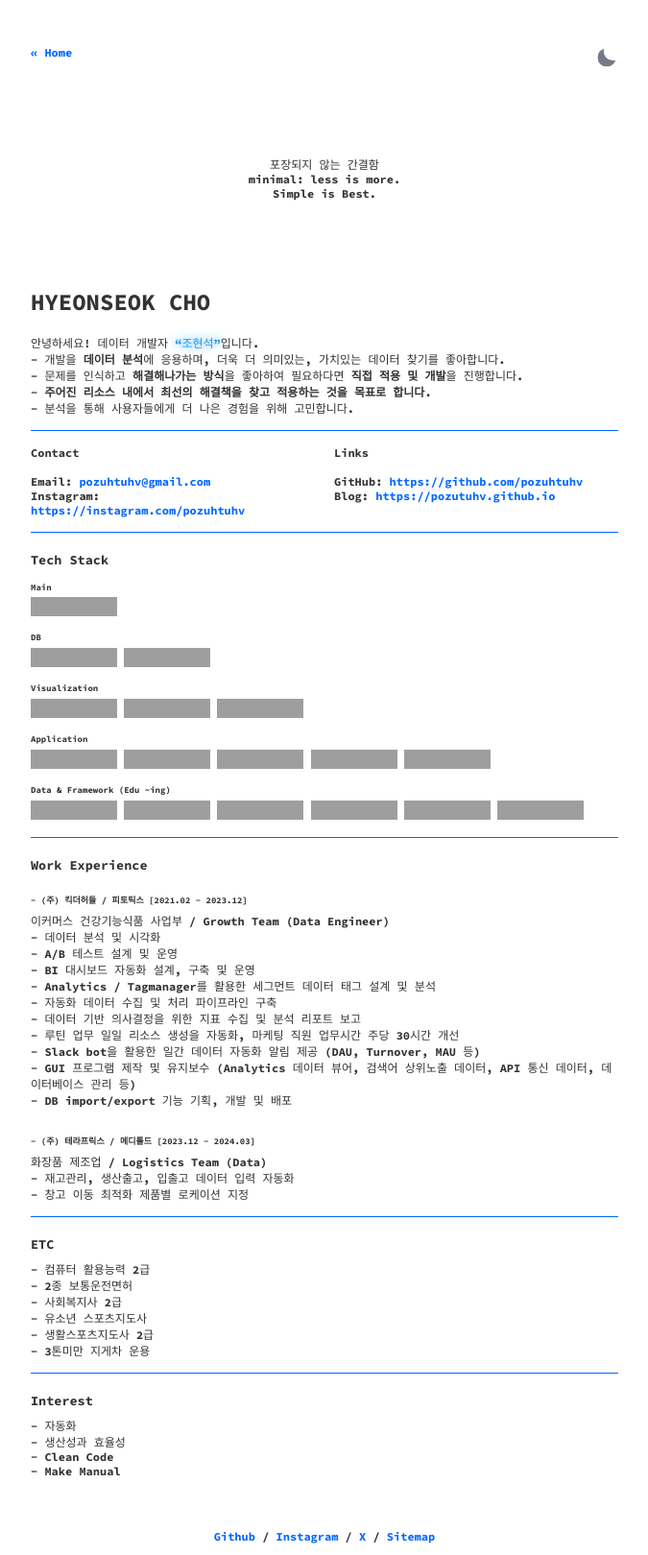
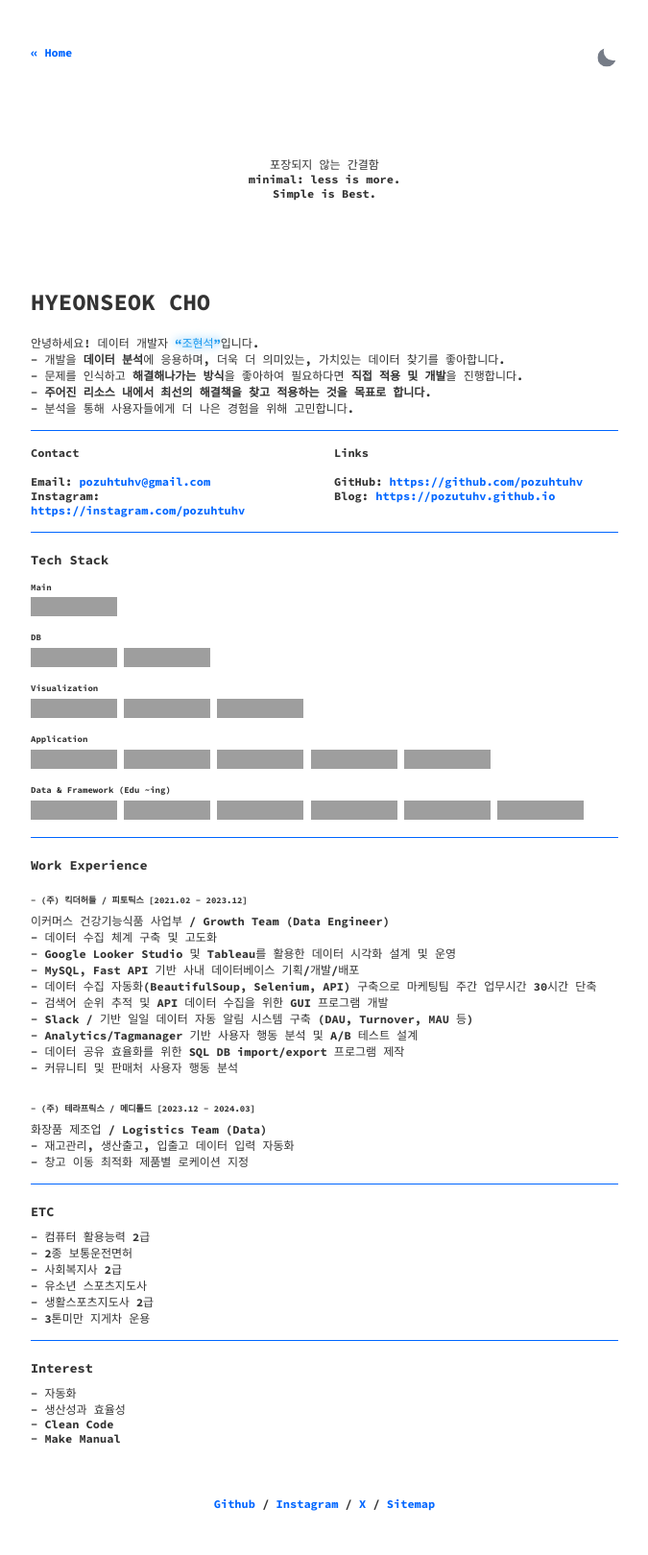
Before and after one commit to pozuhtuhv/pozuhtuhv.github.io, a Jekyll site: the page built from about.html, in a window 1280 px wide, cut to the strip 0-1620 px from the top of the page. Shown: the whole strip at 96% size, without its empty margins (302-977 px from the left). Built offline with Jekyll 4.4.1, drawn with Linux system fonts in a browser that asks for light colours; after the commit the page ends 1586 px from its top, so only the background shows below that; grey boxes are pictures that could not be loaded.

Commit message:
(upload) about_file

```diff
--- a/about.html
+++ b/about.html
@@ -74,17 +74,16 @@ published : true
     <hr>
     <h3>Work Experience</h3>
     <h4>- (주) 킥더허들 / 피토틱스 [2021.02 - 2023.12]</h4>
-    <p>이커머스 건강기능식품 사업부 / Growth Team (Data Engineer)</p>
-      <p>- 데이터 분석 및 시각화</p>
-      <p>- A/B 테스트 설계 및 운영</p>
-      <p>- BI 대시보드 자동화 설계, 구축 및 운영</p>
-      <p>- Analytics / Tagmanager를 활용한 세그먼트 데이터 태그 설계 및 분석</p>
-      <p>- 자동화 데이터 수집 및 처리 파이프라인 구축</p>
-      <p>- 데이터 기반 의사결정을 위한 지표 수집 및 분석 리포트 보고</p>
-      <p>- 루틴 업무 일일 리소스 생성을 자동화, 마케팅 직원 업무시간 주당 30시간 개선</p>
-      <p>- Slack bot을 활용한 일간 데이터 자동화 알림 제공 (DAU, Turnover, MAU 등)</p>
-      <p>- GUI 프로그램 제작 및 유지보수 (Analytics 데이터 뷰어, 검색어 상위노출 데이터, API 통신 데이터, 데이터베이스 관리 등)</p>
-      <p>- DB import/export 기능 기획, 개발 및 배포</p>
+      <p>이커머스 건강기능식품 사업부 / Growth Team (Data Engineer)</p>
+      <p>- 데이터 수집 체계 구축 및 고도화</p>
+      <p>- Google Looker Studio 및 Tableau를 활용한 데이터 시각화 설계 및 운영</p>
+      <p>- MySQL, Fast API 기반 사내 데이터베이스 기획/개발/배포</p>
+      <p>- 데이터 수집 자동화(BeautifulSoup, Selenium, API) 구축으로 마케팅팀 주간 업무시간 30시간 단축</p>
+      <p>- 검색어 순위 추적 및 API 데이터 수집을 위한 GUI 프로그램 개발</p>
+      <p>- Slack / 기반 일일 데이터 자동 알림 시스템 구축 (DAU, Turnover, MAU 등)</p>
+      <p>- Analytics/Tagmanager 기반 사용자 행동 분석 및 A/B 테스트 설계</p>
+      <p>- 데이터 공유 효율화를 위한 SQL DB import/export 프로그램 제작</p>
+      <p>- 커뮤니티 및 판매처 사용자 행동 분석</p>
     <br>
     <h4>- (주) 테라프릭스 / 메디톨드 [2023.12 - 2024.03]</h4>
     <p>화장품 제조업 / Logistics Team (Data)</p>
```
